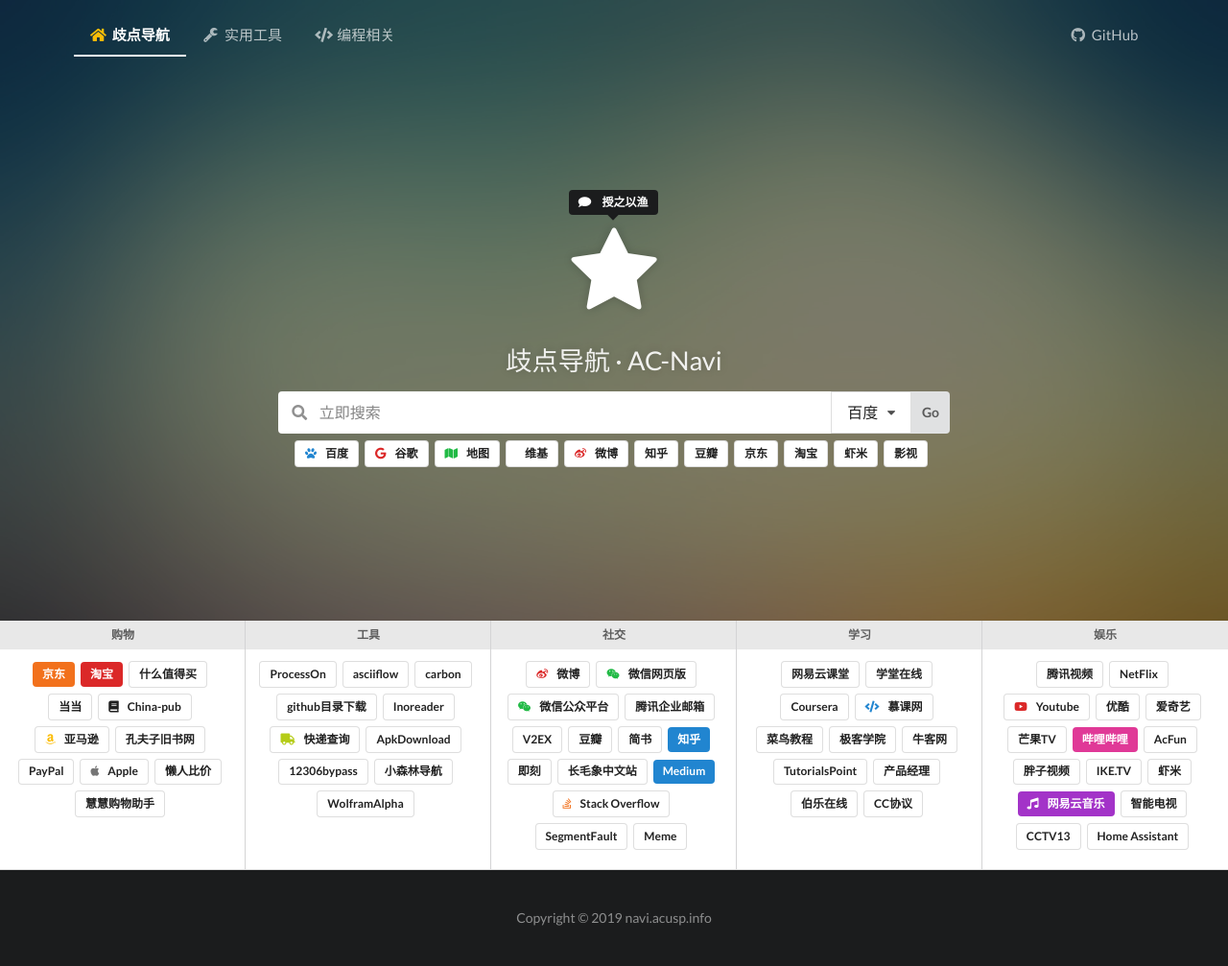
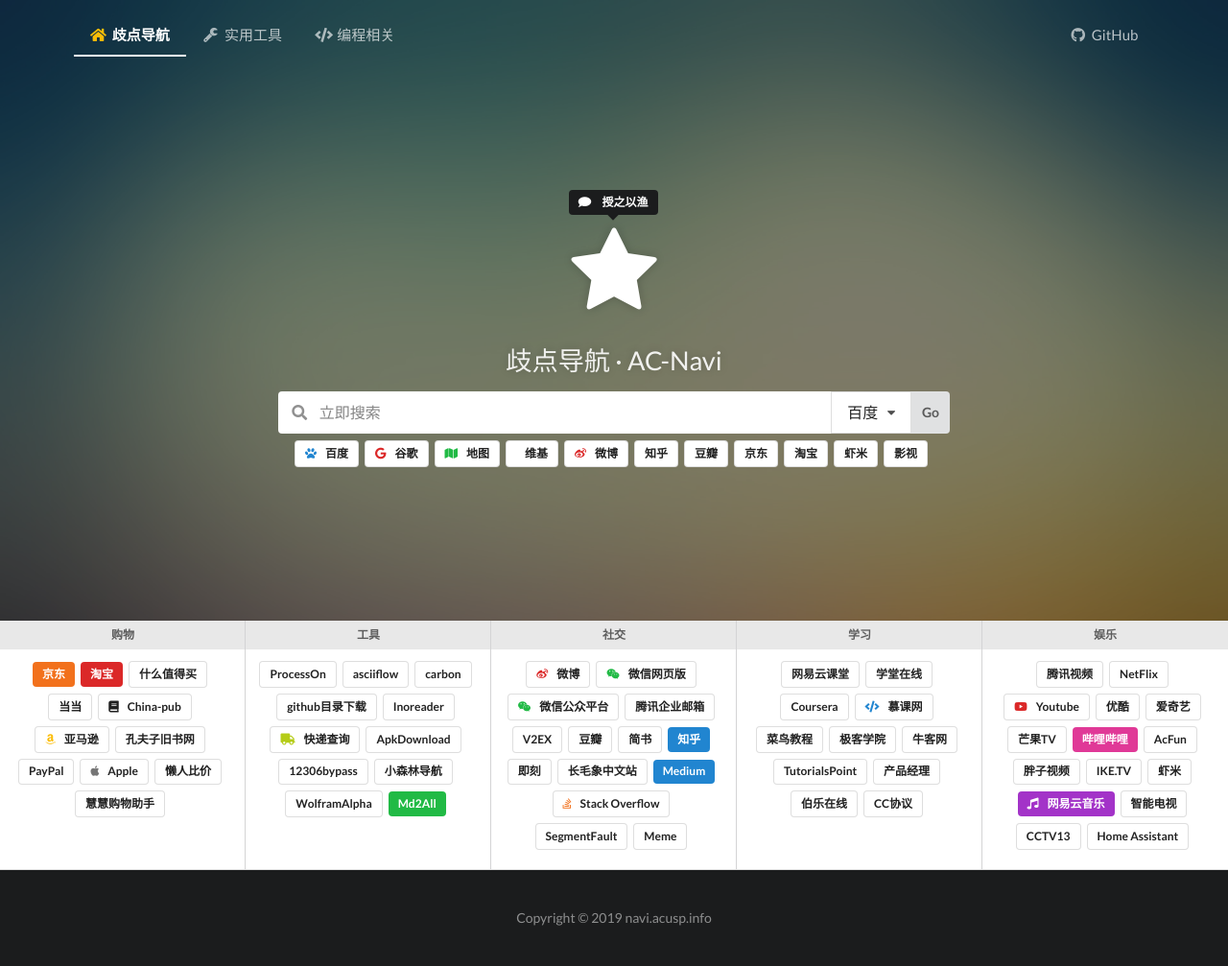
Before and after one commit to acusp/AC-Navi, a Jekyll site: the page built from index.html, in a window 1280 px wide. Shown: the whole page at 96% size. Built offline with Jekyll 4.4.1, drawn with Linux system fonts in a browser that asks for light colours; comment, search, counter and statistics services are not loaded.

Commit message:
Add Md2All

```diff
--- a/_data/home_links.yml
+++ b/_data/home_links.yml
@@ -92,6 +92,10 @@
     - name: WolframAlpha
       style: basic
       url: https://www.wolframalpha.com/
+
+    - name: Md2All
+      style: green
+      url: http://md.aclickall.com/
 
 
   - category: 社交
```
